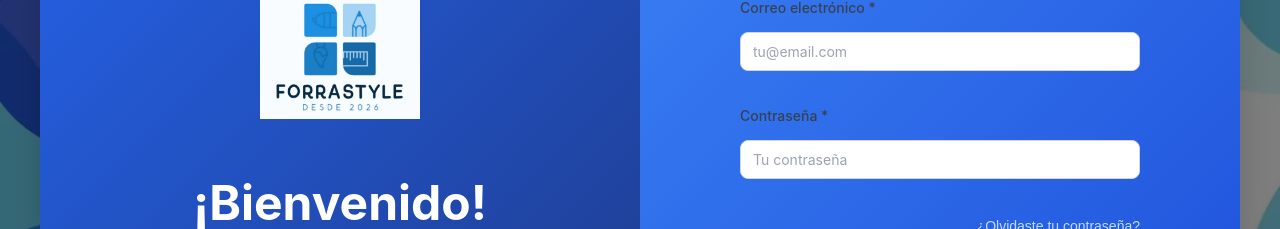
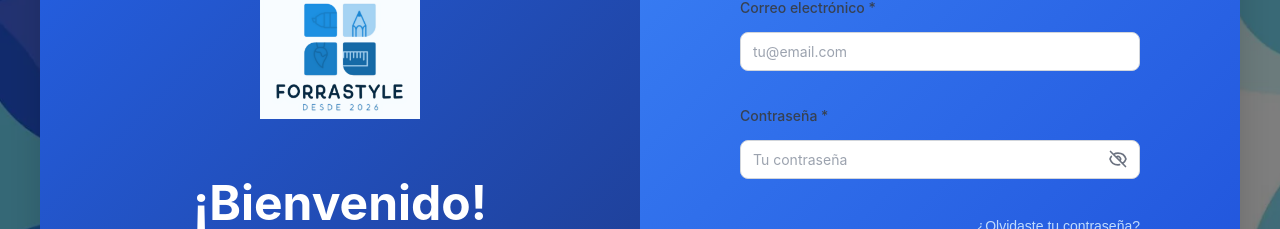
Before and after one commit to G0LDENr/ForraStyle, a React (Create React App) app: page / in a window 1280 px wide. Shown: the part 264-493 px from the top of the page. Built offline with nearby package versions, Linux system fonts and the light colour scheme.

Commit message:
eddit-login-ojo-error

```diff
--- a/src/components/Login/Login.jsx
+++ b/src/components/Login/Login.jsx
@@ -18,6 +18,11 @@
   const [error, setError] = useState('');
   const [success, setSuccess] = useState('');
   const [loading, setLoading] = useState(false);
+  const [showPassword, setShowPassword] = useState(false);
+  const [fieldErrors, setFieldErrors] = useState({
+    email: false,
+    password: false
+  });
 
   const handleChange = (e) => {
     setFormData({
@@ -26,6 +31,13 @@
     });
     setError('');
     setSuccess('');
+    // Limpiar error del campo cuando el usuario empieza a escribir
+    if (fieldErrors[e.target.name]) {
+      setFieldErrors({
+        ...fieldErrors,
+        [e.target.name]: false
+      });
+    }
   };
 
   const handleLogin = async (e) => {
@@ -33,6 +45,7 @@
     setLoading(true);
     setError('');
     setSuccess('');
+    setFieldErrors({ email: false, password: false });
 
     const result = await UserController.login(formData.email, formData.password);
 
@@ -42,19 +55,17 @@
       const userWithToken = {
         ...result.data,
         token: token,
-        rol: result.data.rol // Asegurar que el rol está presente
+        rol: result.data.rol
       };
 
       localStorage.setItem('user', JSON.stringify(userWithToken));
       localStorage.setItem('token', token);
-      localStorage.setItem('userRole', result.data.rol); // Guardar rol separadamente
+      localStorage.setItem('userRole', result.data.rol);
 
       // Crear permisos por defecto para nuevos admins (rol 1)
       if (result.data.rol === 1) {
-        // Verificar si ya tiene permisos configurados
         const existingPermissions = localStorage.getItem(`admin_permissions_${result.data.id}`);
         if (!existingPermissions) {
-          // Permisos por defecto para nuevos admins (todos deshabilitados)
           const defaultPermissions = {
             createUsers: { enabled: false, dailyLimit: 0, currentCount: 0, lastReset: new Date().toDateString() },
             editUsers: { enabled: false, canEditAdmins: false },
@@ -66,16 +77,6 @@
         }
       }
 
-      // Mensaje de bienvenida personalizado según el rol
-      let welcomeMessage = `¡Bienvenido de vuelta, ${result.data.name}! Redirigiendo...`;
-      if (result.data.rol === 0) {
-        welcomeMessage = `¡Bienvenido Super Administrador ${result.data.name}! Redirigiendo al panel de control...`;
-      } else if (result.data.rol === 1) {
-        welcomeMessage = `¡Bienvenido Administrador ${result.data.name}! Redirigiendo al panel de control...`;
-      }
-
-      setSuccess(welcomeMessage);
-
       setTimeout(() => {
         if (onLoginSuccess) {
           onLoginSuccess(userWithToken);
@@ -83,14 +84,29 @@
 
         // Redirigir según el rol
         if (result.data.rol === 1 || result.data.rol === 0) {
-          // Tanto admin (rol 1) como super admin (rol 0) van a /admin
           navigate('/admin');
         } else {
           navigate('/home');
         }
-      }, 1500);
+      }, 500); // Reducción del timeout a 500ms
     } else {
-      setError(result.error);
+      // Determinar qué campo tiene el error
+      const errorMessage = result.error.toLowerCase();
+      const newFieldErrors = { email: false, password: false };
+
+      if (errorMessage.includes('email') || errorMessage.includes('correo')) {
+        newFieldErrors.email = true;
+        setError('Correo electrónico incorrecto');
+      } else if (errorMessage.includes('password') || errorMessage.includes('contraseña')) {
+        newFieldErrors.password = true;
+        setError('Contraseña incorrecta');
+      } else {
+        setError('Correo o contraseña incorrectos');
+        newFieldErrors.email = true;
+        newFieldErrors.password = true;
+      }
+
+      setFieldErrors(newFieldErrors);
       setLoading(false);
     }
   };
@@ -119,7 +135,6 @@
       return;
     }
 
-    // En registro, siempre se crea como usuario normal (rol 2)
     const userToCreate = {
       ...formData,
       rol: 2
@@ -130,7 +145,6 @@
     if (result.success) {
       setSuccess(`¡Registro exitoso! Bienvenido ${result.data.name}. Redirigiendo...`);
 
-      // Auto login después del registro
       const loginResult = await UserController.login(formData.email, formData.password);
 
       if (loginResult.success) {
@@ -148,10 +162,9 @@
           if (onLoginSuccess) {
             onLoginSuccess(userWithToken);
           }
-          navigate('/home'); // Los usuarios normales (rol 2) van a /home
+          navigate('/home');
         }, 1500);
       } else {
-        // Si el auto login falla, redirigir al login
         setTimeout(() => {
           toggleMode();
         }, 1500);
@@ -166,6 +179,7 @@
     setIsLogin(!isLogin);
     setError('');
     setSuccess('');
+    setFieldErrors({ email: false, password: false });
     setFormData({
       email: '',
       password: '',
@@ -174,6 +188,10 @@
       age: '',
       rol: 2
     });
+  };
+
+  const togglePasswordVisibility = () => {
+    setShowPassword(!showPassword);
   };
 
   return (
@@ -274,20 +292,41 @@
                     value={formData.email}
                     onChange={handleChange}
                     placeholder="tu@email.com"
+                    className={fieldErrors.email ? 'input-error' : ''}
                   />
                 </div>
 
                 <div className="form-group">
                   <label>Contraseña *</label>
+                  <div className="password-input-wrapper">
                     <input
                       name="password"
-                    type="password"
+                      type={showPassword ? "text" : "password"}
                       autoComplete={isLogin ? "current-password" : "new-password"}
                       required
                       value={formData.password}
                       onChange={handleChange}
                       placeholder={isLogin ? "Tu contraseña" : "Mínimo 6 caracteres"}
+                      className={fieldErrors.password ? 'input-error' : ''}
                     />
+                    <button
+                      type="button"
+                      className="password-toggle"
+                      onClick={togglePasswordVisibility}
+                      tabIndex="-1"
+                    >
+                      {showPassword ? (
+                        <svg xmlns="http://www.w3.org/2000/svg" fill="none" viewBox="0 0 24 24" stroke="currentColor" width="20" height="20">
+                          <path strokeLinecap="round" strokeLinejoin="round" strokeWidth={2} d="M15 12a3 3 0 11-6 0 3 3 0 016 0z" />
+                          <path strokeLinecap="round" strokeLinejoin="round" strokeWidth={2} d="M2.458 12C3.732 7.943 7.523 5 12 5c4.478 0 8.268 2.943 9.542 7-1.274 4.057-5.064 7-9.542 7-4.477 0-8.268-2.943-9.542-7z" />
+                        </svg>
+                      ) : (
+                        <svg xmlns="http://www.w3.org/2000/svg" fill="none" viewBox="0 0 24 24" stroke="currentColor" width="20" height="20">
+                          <path strokeLinecap="round" strokeLinejoin="round" strokeWidth={2} d="M13.875 18.825A10.05 10.05 0 0112 19c-4.478 0-8.268-2.943-9.543-7a9.97 9.97 0 011.563-3.029m5.858.908a3 3 0 114.243 4.243M9.878 9.878l4.242 4.242M9.88 9.88l-3.29-3.29m7.532 7.532l3.29 3.29M3 3l3.59 3.59m0 0A9.953 9.953 0 0112 5c4.478 0 8.268 2.943 9.543 7a10.025 10.025 0 01-4.132 5.411m0 0L21 21" />
+                        </svg>
+                      )}
+                    </button>
+                  </div>
                   {!isLogin && (
                     <small className="input-hint">La contraseña debe tener al menos 6 caracteres</small>
                   )}
--- a/src/css/login/login.css
+++ b/src/css/login/login.css
@@ -176,7 +176,7 @@
 }
 
 .error-text {
-  color: #fecaca;
+  color: #000000;
   font-size: 0.875rem;
 }
 
@@ -372,6 +372,57 @@
   animation: slideDown 0.3s ease;
 }
 
+/* Estilos para el campo con error */
+.input-error {
+  border-color: #dc2626 !important;
+  background-color: #fef2f2 !important;
+}
+
+.input-error:focus {
+  outline: none;
+  border-color: #dc2626 !important;
+  box-shadow: 0 0 0 3px rgba(220, 38, 38, 0.1) !important;
+}
+
+/* Estilos para el wrapper del input de contraseña */
+.password-input-wrapper {
+  position: relative;
+  display: flex;
+  align-items: center;
+}
+
+.password-input-wrapper input {
+  flex: 1;
+  padding-right: 40px;
+}
+
+.password-toggle {
+  position: absolute;
+  right: 12px;
+  background: none;
+  border: none;
+  cursor: pointer;
+  padding: 0;
+  display: flex;
+  align-items: center;
+  justify-content: center;
+  color: #6b7280;
+  transition: color 0.2s;
+}
+
+.password-toggle:hover {
+  color: #374151;
+}
+
+.password-toggle:focus {
+  outline: none;
+}
+
+/* Ajuste para el contenedor del grupo de formulario */
+.form-group {
+  position: relative;
+}
+
 @keyframes slideDown {
   from {
     transform: translateY(-20px);
```
Lines whose indentation alone changed are shown as unchanged.
